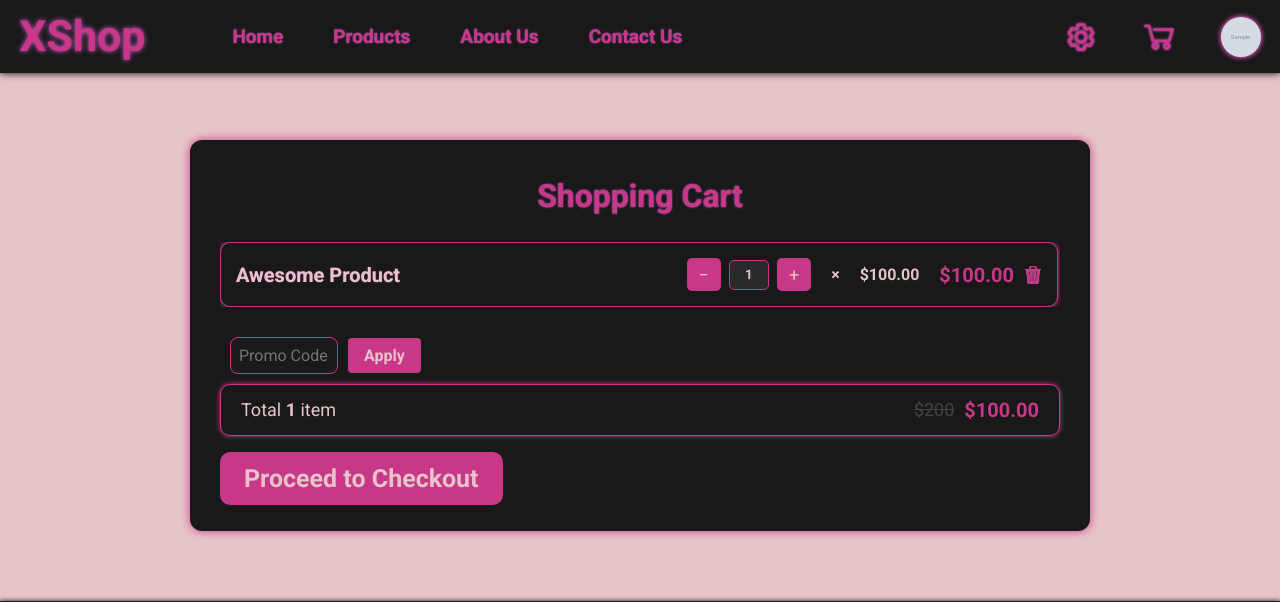
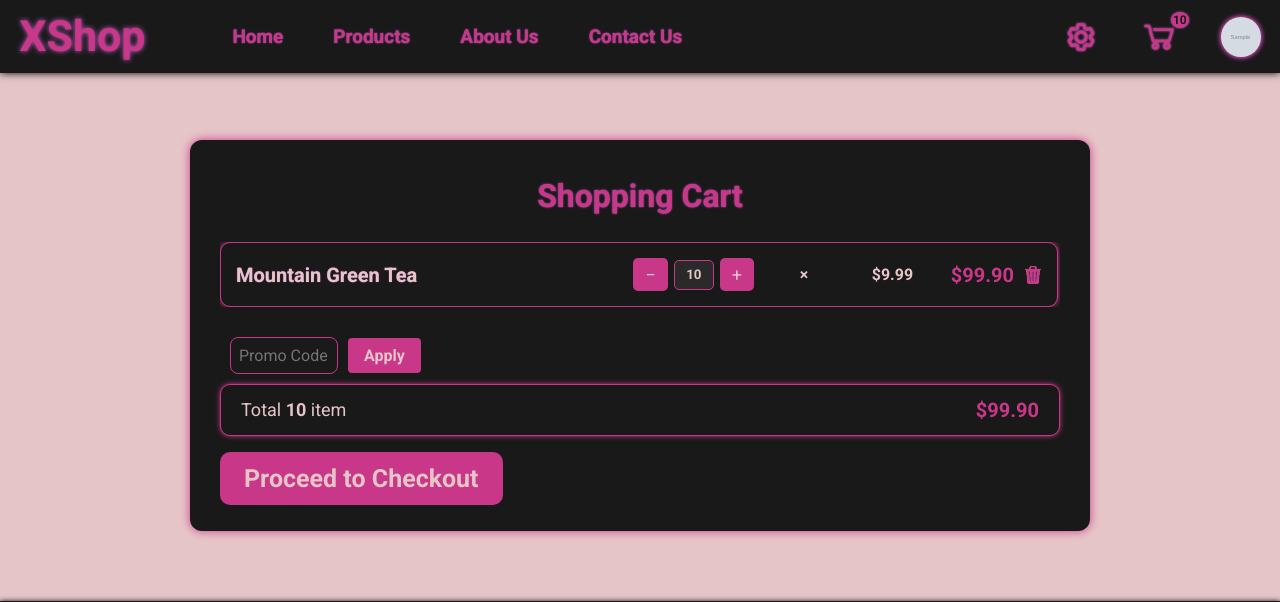
Before and after one commit to upkero/XShop, a Django app: page /user/cart/ in a window 1280 px wide. Shown: the top 602 px of the page. Run offline with Django 5.2, Linux system fonts and the light colour scheme; a user stored in the database is signed in; data comes from the database, SQL or seed files in the repository; tables that the repository leaves empty hold one stand-in row (values such as "Sample post"); grey boxes marked "Sample" are stand-in pictures; some libraries are stand-ins or nearby versions.

Commit message:
Add cart add-to-cart functionality

```diff
--- a/XShop/carts/templates/carts/includes/included_cart.html
+++ b/XShop/carts/templates/carts/includes/included_cart.html
@@ -1,24 +1,33 @@
 {% load static %}
+{% load carts_tags %}
+
+{% user_carts request as carts %}
+
+
+
 
 <!-- Блок с товарами в корзине -->
 <div id="cart-items-container" class="cart__items cart__items_in-cart">
+    {% for cart in carts %}
         <div class="cart__item">
-        <a href="#" class="cart__name">Awesome Product</a>
+            <a href="{% url "catalog:product" cart.product.slug %}" class="cart__name">{{cart.product.name}}</a>
 
             <div class="cart__controls">
                 <button class="cart__btn cart__btn--minus decrement" data-cart-id="" data-cart-change-url="/cart/decrement/">−</button>
-            <input type="text" class="cart__qty number" value="1" readonly>
+                <input type="text" class="cart__qty number" value="{{cart.quantity}}" readonly>
                 <button class="cart__btn cart__btn--plus increment" data-cart-id="" data-cart-change-url="/cart/increment/">+</button>
             </div>
-
+            <div class="cart__price-container">
                 <span class="cart__multiply">×</span>
-        <span class="cart__price">$100.00</span>
-        <span class="cart__total">$100.00</span>
+                <span class="cart__price">${{cart.product.sell_price}}</span>
+                <span class="cart__total">${{cart.product_price}}</span>
+            </div>
 
             <a href="{% url "cart:remove" 1 %}" class="cart__remove remove-from-cart" data-cart-id="">
                 <img src="{% static 'img/icons/trash3-fill.png' %}" alt="Remove">
             </a>
         </div>
+    {% endfor %}
 </div>
 <!-- Блок для промокода -->
 <div class="cart__promo-code">
@@ -27,7 +36,10 @@
 </div>
 <!-- Сумма корзины -->
 <div class="cart__summary">
-    <span>Total <strong>1</strong> item</span>
+    <span>Total <strong>{{ carts.total_quantity }}</strong> item</span>
+    {% comment %}
+    для промиков и скидок пользователя
     <p class="cart__total_without-discount"> $200 </p>
-    <strong class="cart__total">$100.00</strong>
+    {% endcomment %}
+    <strong class="cart__total">${{ carts.total_price }}</strong>
 </div>
--- /dev/null
+++ b/XShop/carts/templatetags/carts_tags.py
@@ -0,0 +1,12 @@
+from django import template
+
+from carts.models import Cart
+
+
+register = template.Library()
+
+
+@register.simple_tag()
+def user_carts(request):
+    if request.user.is_authenticated:
+        return Cart.objects.filter(user=request.user)
--- a/XShop/static/css/style.css
+++ b/XShop/static/css/style.css
@@ -227,6 +227,28 @@ body {
 .header__icons img:hover {
   -webkit-transform: scale(1.1);
           transform: scale(1.1);
+}
+
+.header__cart-icon-wrapper {
+  position: relative;
+  display: inline-block;
+}
+
+.header__cart-badge {
+  position: absolute;
+  top: -5px;
+  right: -8px;
+  background: #C93789;
+  color: #1A191A;
+  font-size: 12px;
+  padding: 2px 2px;
+  border-radius: 50%;
+  line-height: 1;
+  min-width: 18px;
+  text-align: center;
+  font-weight: bold;
+  -webkit-filter: drop-shadow(0 0 1px #C05CC3);
+  filter: drop-shadow(0 0 1px #C05CC3);
 }
 
 .main {
@@ -1246,7 +1268,9 @@ background-color: #a82e70;;
 .cart__controls {
   display: flex;
   align-items: center;
-  gap: 8px;
+  justify-content: center;
+  gap: 6px;
+  min-width: 60px;
 }
 
 .cart__btn {
@@ -1280,6 +1304,13 @@ background-color: #a82e70;;
   font-weight: bold;
 }
 
+.cart__price-container{
+  display: flex;
+  align-items: center;
+  flex-wrap: wrap;
+  justify-content: space-between;
+  min-width: 250px;
+}
 .cart__multiply,
 .cart__price,
 .cart__total {
@@ -1287,6 +1318,8 @@ background-color: #a82e70;;
   font-size: 16px;
   font-weight: bold;
   margin-left: 10px;
+  min-width: 60px;
+  text-align: center;
 }
 
 .cart__total {
--- a/XShop/templates/base.html
+++ b/XShop/templates/base.html
@@ -1,5 +1,6 @@
 {% load static %}
 {% load goods_tags %}
+{% load carts_tags %}
 <!DOCTYPE html>
 <html>
 <head>
@@ -43,7 +44,13 @@
 						</ul>
 					</div>
 					{% endif %}
-					<li><a href="{% url "user:users_cart" %}"><img src="{% static 'img/icons/cart.png' %}"></a></li>
+					<li class="header__cart-icon-wrapper"><a href="{% url "user:users_cart" %}">
+						<img src="{% static 'img/icons/cart.png' %}">
+						{% user_carts request as carts %}
+						{% if carts.total_quantity > 0 %}
+							<span class="header__cart-badge">{{ carts.total_quantity }}</span>
+						{% endif %}
+					</a></li>
 					<li><a href="
 						{% if user.is_authenticated %}
 							{% url "user:profile" %}
```
Also changed, not shown: XShop/carts/views.py (+19 -2 lines), XShop/carts/templatetags/__init__.py (added), XShop/static/js/jquery-ajax.js. Lines whose indentation alone changed are shown as unchanged.
